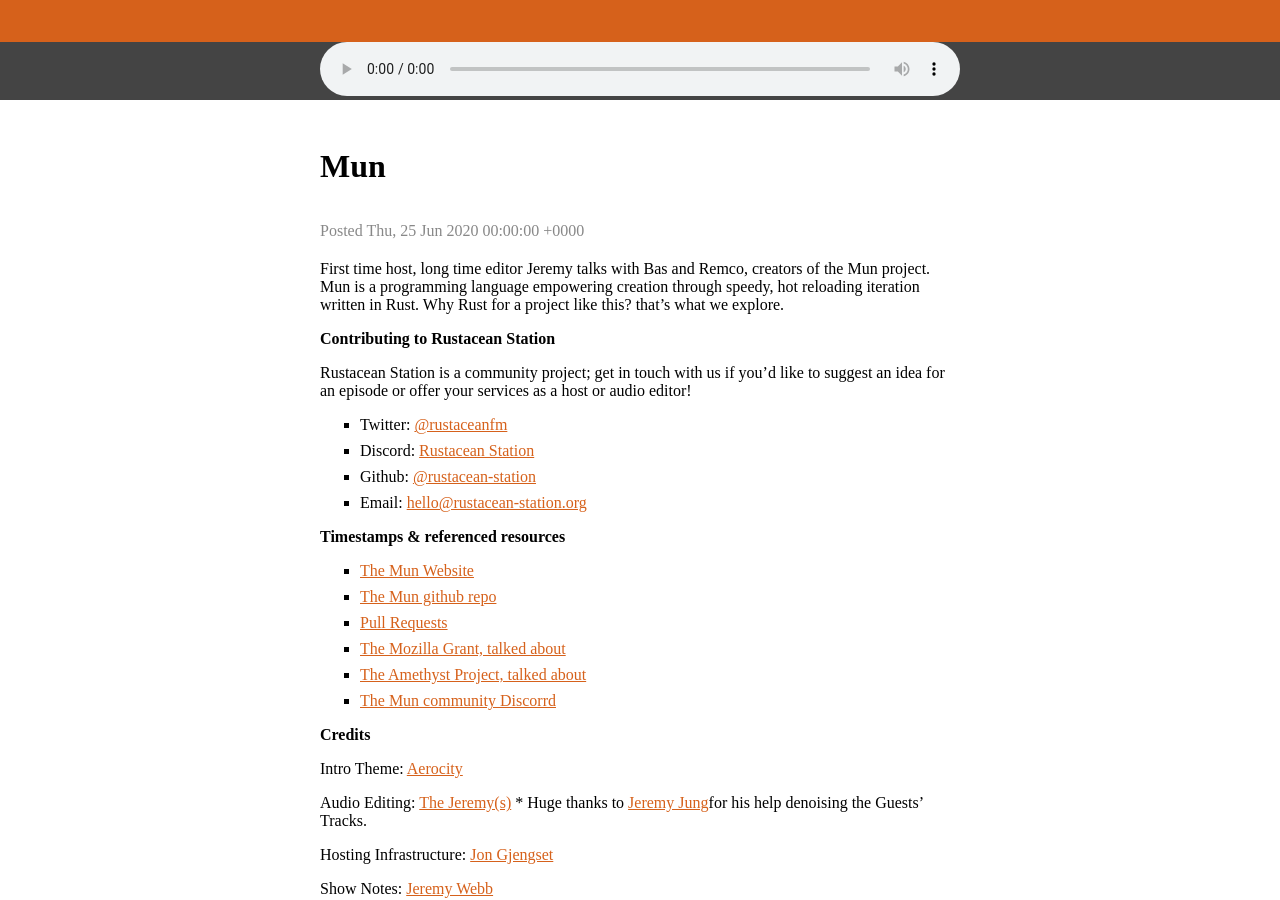
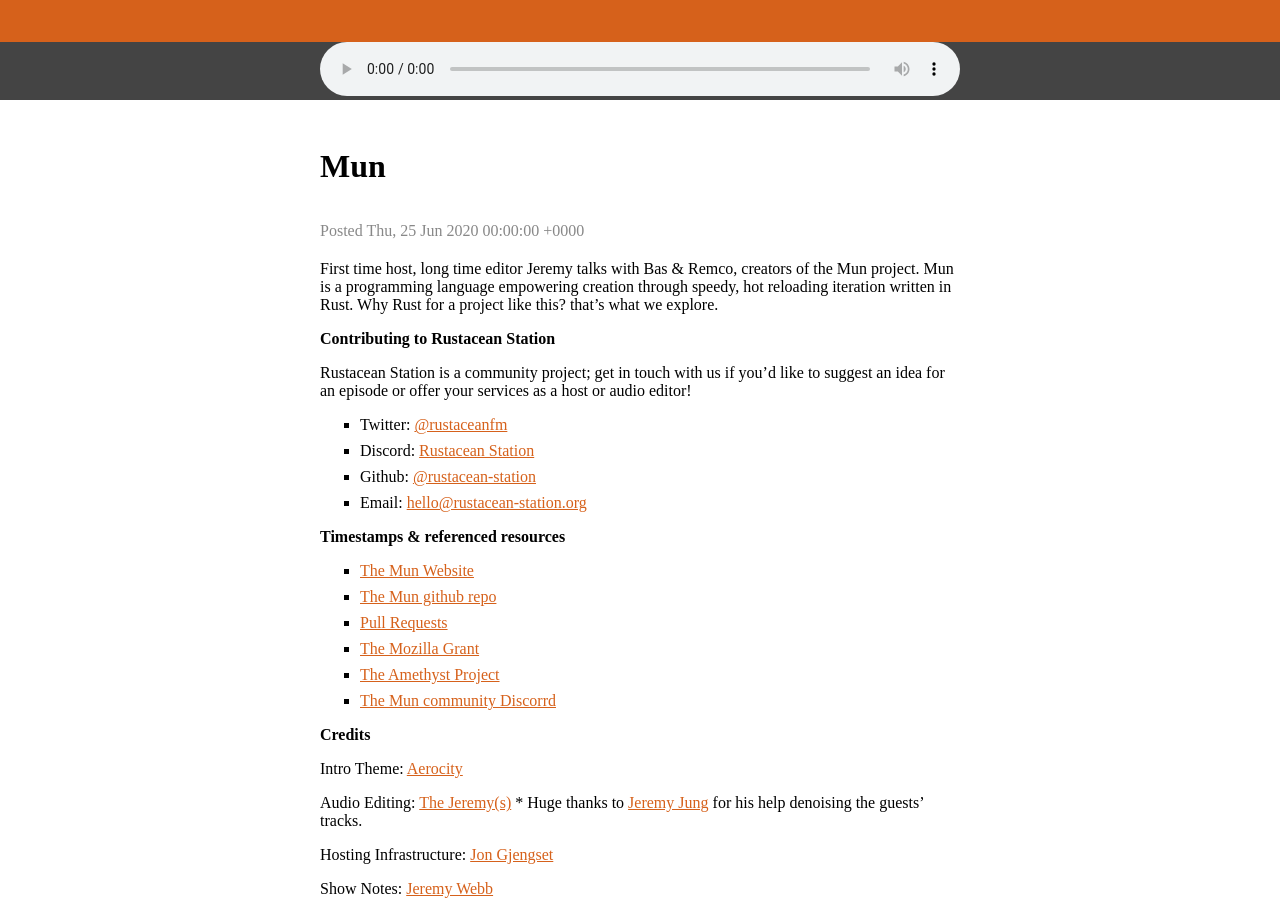
Before and after one commit to rustacean-station/rustacean-station.org, a Jekyll site: the page built from _episodes/020-mun.md, in a window 1280 px wide and 900 px high, scrolled down 392 px. Built offline with Jekyll 4.4.1, drawn with Linux system fonts in a browser that asks for light colours.

Commit message:
Fixed up formatting

```diff
--- a/_episodes/020-mun.md
+++ b/_episodes/020-mun.md
@@ -6,7 +6,7 @@
 length: 40733198
 #reddit: (leave blank on initial publish, amend with link and uncomment this line after Reddit thread has been posted)
 ---
-First time host, long time editor Jeremy talks with Bas and Remco, creators of the Mun project. Mun is a programming language empowering creation through speedy, hot reloading iteration written in Rust. Why Rust for a project like this? that's what we explore.
+First time host, long time editor Jeremy talks with Bas & Remco, creators of the Mun project. Mun is a programming language empowering creation through speedy, hot reloading iteration written in Rust. Why Rust for a project like this? that's what we explore.
 
 ### Contributing to Rustacean Station
 Rustacean Station is a community project; get in touch with us if you'd like to suggest an idea for an episode or offer your services as a host or audio editor!
@@ -21,8 +21,8 @@
  - [The Mun Website](https://mun-lang.org/)
  - [The Mun github repo](https://github.com/mun-lang)
  - [Pull Requests](https://github.com/mun-lang/mun/issues/220)
- - [The Mozilla Grant, talked about](https://www.mozilla.org/en-US/moss/)
- - [The Amethyst Project, talked about](https://amethyst.rs/)
+ - [The Mozilla Grant](https://www.mozilla.org/en-US/moss/)
+ - [The Amethyst Project](https://amethyst.rs/)
  - [The Mun community Discorrd](https://discordapp.com/channels/@me/536489746571198484/724567836097249290)
 
 
@@ -30,7 +30,7 @@
 
 Intro Theme: [Aerocity](https://twitter.com/AerocityMusic)
 
-Audio Editing: [The Jeremy(s)](https://twitter.com/alphastrata)  * Huge thanks to [Jeremy Jung](https://www.softwaresessions.com/)for his help denoising the Guests' Tracks.
+Audio Editing: [The Jeremy(s)](https://twitter.com/alphastrata)  * Huge thanks to [Jeremy Jung](https://www.softwaresessions.com/) for his help denoising the guests' tracks.
 
 Hosting Infrastructure: [Jon Gjengset](https://twitter.com/jonhoo/)
 
@@ -38,4 +38,4 @@
 
 Hosts: [Jeremy Webb](https://twitter.com/alphastrata)
 
-Guests: [Remco Kujiper](https://www.linkedin.com/in/remco-k-13a669ba/)[Bas Zalmstra](https://www.linkedin.com/in/baszalmstra/)
+Guests: [Remco Kujiper](https://www.linkedin.com/in/remco-k-13a669ba/) & [Bas Zalmstra](https://www.linkedin.com/in/baszalmstra/)
```
